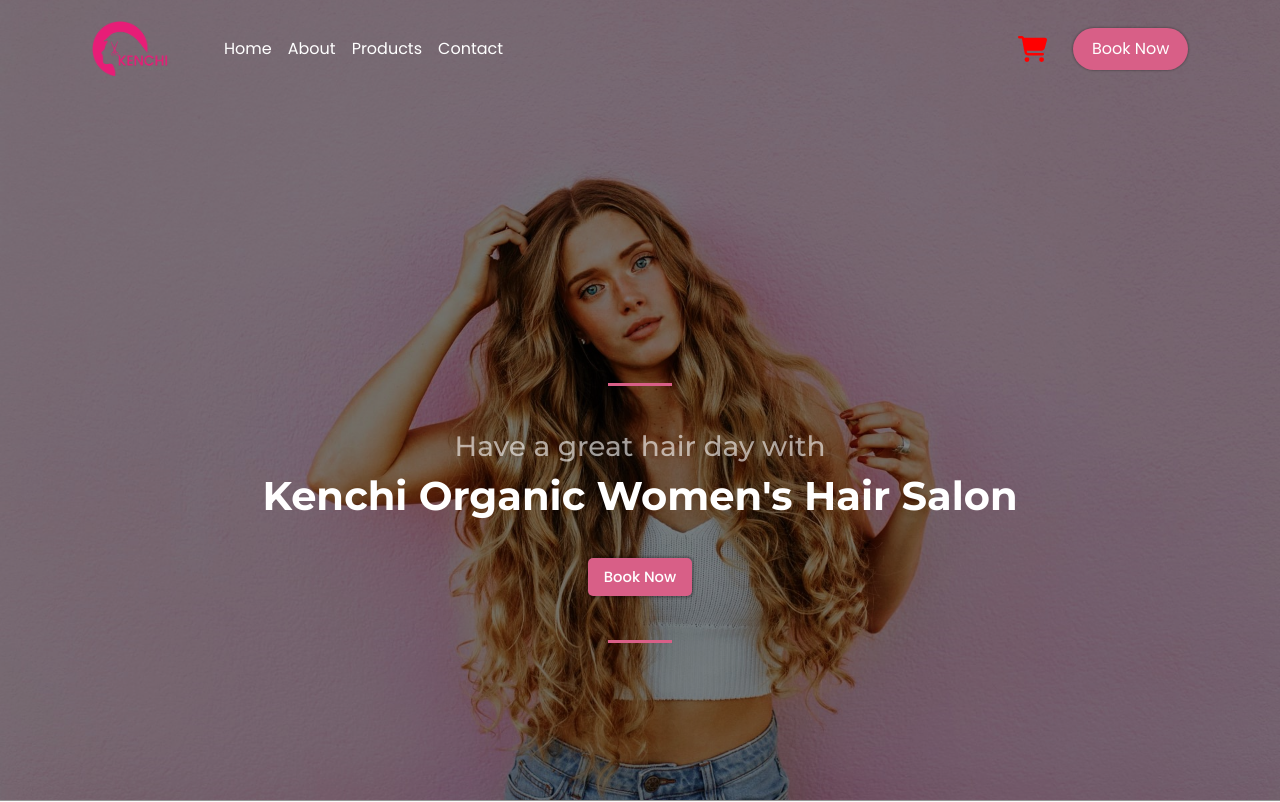
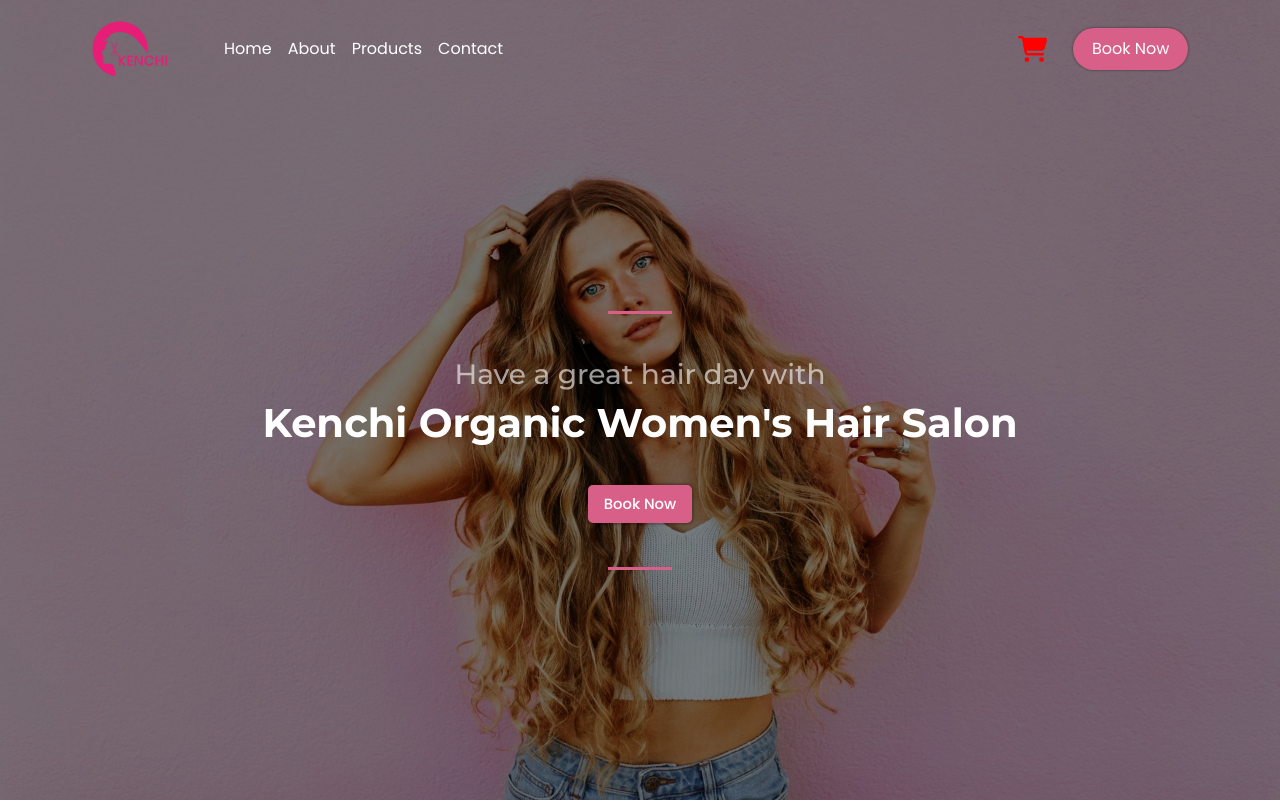
Before and after one commit to EbadHafeez/Kenchi-Organic-HairSalon, a Next.js app: page / in a window 1280 px wide. Shown: the top 802 px of the page. Built offline with nearby package versions, Linux system fonts and the light colour scheme.

Commit message:
general changes

```diff
--- a/styles/Home.module.css
+++ b/styles/Home.module.css
@@ -13,8 +13,8 @@
   justify-content: center;
   flex-direction: column;
   height: calc(var(--viewport-height) - 97px);
-  height: 100vh;
   overflow: hidden;
+  padding-bottom: 1em;
 }
 
 .bg_headings {
--- a/styles/globals.css
+++ b/styles/globals.css
@@ -504,13 +504,6 @@ footer {
   }
 }
 
-@media (min-width: 1024px) {
-  .bg_section {
-    padding-top: 2rem;
-  }
-}
-
-
 
 @media (max-width:1024px) and (min-width:980px) {
   .bg_headings h1 {
@@ -527,6 +520,11 @@ footer {
 }
 
 @media (max-width:1024px) {
+
+  .bg_section {
+    padding: 0 .25em 3em .25em !important;
+  }
+
 
   #hairoil-left-side img {
     width: 60%;
@@ -673,10 +671,6 @@ footer {
   .contact-form .contact-left-side button,
   .bg_headings button {
     font-size: calc((1.9vh + 1.6vw)/1.8) !important;
-  }
-
-  .bg_section {
-    padding: 0 .25em 3em .25em !important;
   }
 
   .content-heading-border {
```
